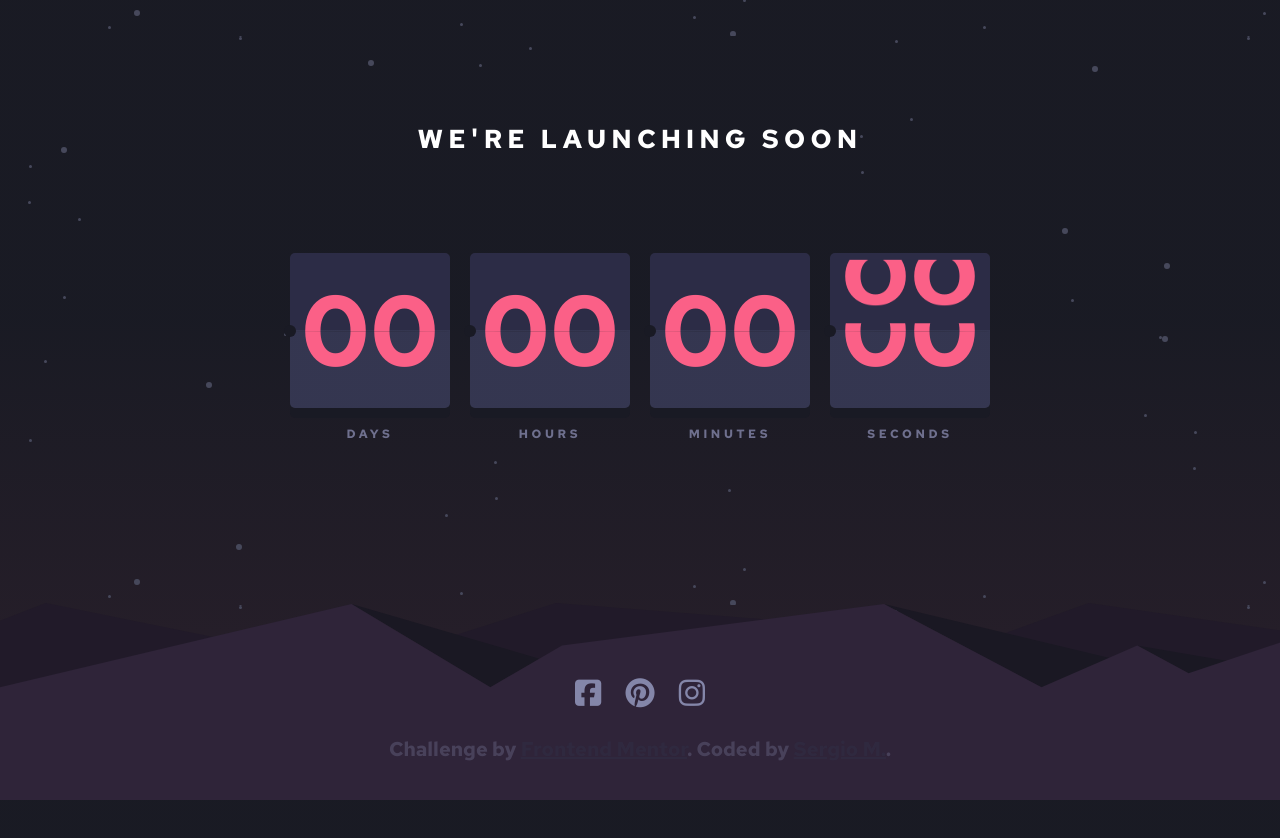
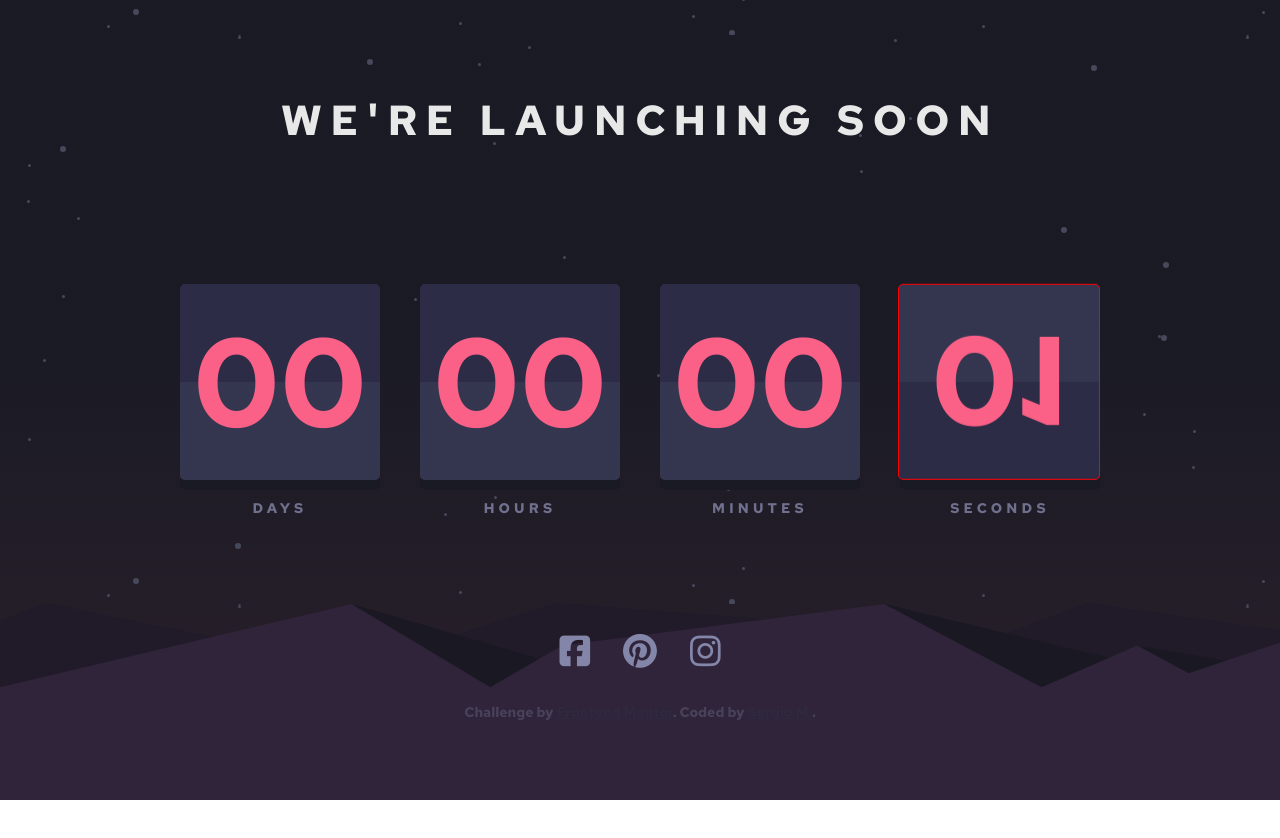
Before and after one commit to Sergio-Ivan-Melgarejo/Front-Mentor-09, a plain HTML site: page index.html in a window 1280 px wide. Shown: the top 838 px of the page. After the commit the page ends 800 px from the top, so only its background shows below. Drawn offline with Linux system fonts and the light colour scheme.

Commit message:
I upload the changes of day 3

```diff
--- a/index.html
+++ b/index.html
@@ -22,31 +22,29 @@
 <body>
 
   <img class="img-moutains" src="images/pattern-hills.svg" alt="moutains for backgroud">
+  <div class="background">
 
-  <div class="background">
     <main class="container">
 
       <h1 class="title">We're launching soon</h1>
       <div class="clock">
         <div class="box">
           <p class="numer numer-day">00</p>
+          <span class="text">Days</span>
         </div>
         <div class="box">
           <p class="numer numer-hour">00</p>
+          <span class="text">Hours</span>
         </div>
         <div class="box">
           <p class="numer numer-minute">00</p>
+          <span class="text">Minutes</span>
         </div>
         <div class="box">
-          <p class="numer numer-second">00<span class="top-box">00</span></p>
+          <p class="numer numer-second">00</p>
+          <p class="numer numer-top">01</p>
+          <span class="text">Seconds</span>
         </div>
-      </div>
-
-      <div class="date">
-          <span class="text">Days</span>
-          <span class="text">Hours</span>
-          <span class="text">Minutes</span>
-          <span class="text">Seconds</span>
       </div>
 
     <footer class="attribution">
@@ -63,6 +61,7 @@
 
     </main>
   </div>
+
   <!-- javascript -->
   <script src="code.js"></script>
 </body>
--- a/style.css
+++ b/style.css
@@ -19,18 +19,18 @@ body{
     overflow: hidden;
     transition: font-size 350ms;
 }
-/*backgorun_____*/
+
+/*background_____*/
 .background{
     background-image: url(images/bg-stars.svg);
     animation: background 100s infinite;
     height: 80%;
-    border: 1px solid transparent;
+    background-position: top;
 }
 
 .img-moutains{
     position: absolute;
     bottom: 0;
-    overflow: hidden;
 }
 /*_________________*/
 
@@ -40,97 +40,60 @@ body{
     margin: auto;
     text-align: center;
     height: 90vh;
-    position: relative;
+    display: grid;
+    grid-template-rows: minmax(60px, 1.5fr) 2fr 1fr;
 }
 
 .title{
-    margin: 15vh 0 12vh;
+    align-self: center;
     color: var(--White);
     letter-spacing: .2em;
     text-transform: uppercase;
-    font-size: 3vw;
+    font-size: clamp(2em, 5vw, 3em);
     line-height: 1.4em;
+    opacity: .9;
 }
 
 /*hours________*/
-.clock, .date{
+.clock{
     display: flex;
     justify-content: center;
     margin: auto;
-    gap: 1em;
+    gap: clamp(10px, 5vw, 40px);
 }
 
 .box{
-    background: linear-gradient( var(--DarkDesaturatedBlue-0) 0% 50%, var(--DarkDesaturatedBlue) 0% 0%);
-    max-width: 20%;
+    width: clamp(50px, 20vw, 200px);
+    position: relative;
     border-radius: 5px;
-    position: relative;
-    width: 20%;
-    box-shadow: 0 10px 0 var(--VeryDarkBlue-2);
-}
-
-/*circles_______*/
-.box::before{
-    content: "";
-    width: .6em;
-    height: .6em;
-    background: var(--VeryDarkBlue-2);
-    display: block;
-    position: absolute;
-    right: -0.3em;
-    bottom: calc(50% - .3em);
-    border-radius: 50%;
-}
-
-.box::after{
-    content: "";
-    width: .6em;
-    height: .6em;
-    background: var(--VeryDarkBlue-2);
-    display: block;
-    position: absolute;
-    left: -0.3em;
-    bottom: calc(50% - .3em);
-    border-radius: 50%;
-}
-
-/*center line*/
-.box::before{
-    content: "";
-    width: 100%;
-    height: 1px;
-    background: var(--VeryDarkBlue-1);
-    display: block;
-    position: absolute;
-    right: 0;
-    top: 50%;
-    opacity: .2;
 }
 
 .numer{
     color: var(--SoftRed);
-    font-size: 12vw;
+    font-size: clamp(4em, 10vw, 9em);
     margin: 0;
     padding: .2em 0;
+    background: linear-gradient( var(--DarkDesaturatedBlue-0) 0% 50%, var(--DarkDesaturatedBlue) 0% 0%);
+    border-radius: 5px;
+    box-shadow: 0 10px 0 var(--VeryDarkBlue-2);
+    margin-bottom: 20px;
 }
 
-.date{
-    margin-top: 20px;
-
+.numer-top{
+    box-shadow: none;
 }
 
 .text{
     color: var(--GrayishBlue);
-    font-size: .6em;
+    font-size: clamp(.6em, 2vw, 1em);
     text-transform: uppercase;
     letter-spacing: .3em;
     opacity: .8;
-    width: 20%;
 }
 
 /*footer____*/
 .attribution{
-    position: absolute;
+    align-self: end;
     bottom: 10vh;
     width: 100%;
 }
@@ -141,9 +104,10 @@ body{
 
 .fab{
     color: var(--GrayishBlue);
-    margin: 10px;
-    font-size: 2.2em;
+    margin: 15px;
+    font-size: clamp(2em, 5vw,2.5em);
     transition: color 350ms;
+    position: relative;
 }
 
 .fab:hover{
@@ -169,25 +133,21 @@ body{
     color: var(--SoftRed);
 }
 
-@media screen and (min-width: 900px) {
-    body{
-        font-size: 20px;
+/*___________*/
+.numer-top{
+    position: absolute;
+    width: 100%;
+    height: 62%;
+    top: 0;
+    right: 0;
+    overflow: hidden;
+    animation: flipcard 1s infinite;
+    background: linear-gradient( var(--DarkDesaturatedBlue-0) 0% 50%, var(--DarkDesaturatedBlue) 0% 0%);
+    border: 1px solid red;
 }
-    .numer{
-        font-size: 5em;
-    }
-    .title{
-        font-size: 1.3em;
-    }
-    .text, .box{
-        width: 16%;
-    }
-    .fab{
-        font-size: 1.5em;
-    }
-}
+/*____________*/
 
-@media screen and (min-width: 1450px){
+@media screen and (min-width: 1440px){
    .img-moutains{
        width: 100%;
    }
@@ -202,42 +162,24 @@ body{
     }
 }
 
-@keyframes change {
-    from{
-        transform: rotateX(-180deg);
-    }
-    to{
-        transform: rotateX(0deg);
-    }
-}
+
 /* --700 */
 
-.top-box{
-    width: 100%;
-    height: 50%;
-    background: var(--DarkDesaturatedBlue-0);
-    display: block;
-    position: absolute;
-    right: 0;
-    top: 0;
-    overflow: hidden;
-    animation: flipcardTop 2s infinite;
 
-}
 @keyframes flipcardTop {
     0% {
-    transform: rotateX(0deg);
+      transform: rotateX(0deg) rotateY(0%);
     }
     100% {
-    transform: rotateX(180deg);
+      transform: rotateX(-180deg) rotateY(40%);
     }
   }
 
   @keyframes flipcard {
     0% {
-    transform: rotateX(0deg);
+      transform: rotateX(180deg) translateY(0%);
     }
     100% {
-    transform: rotateX(180deg);
+      transform: rotateX(0deg) translateY(20%);
     }
   }
```
Lines whose indentation alone changed are shown as unchanged.
